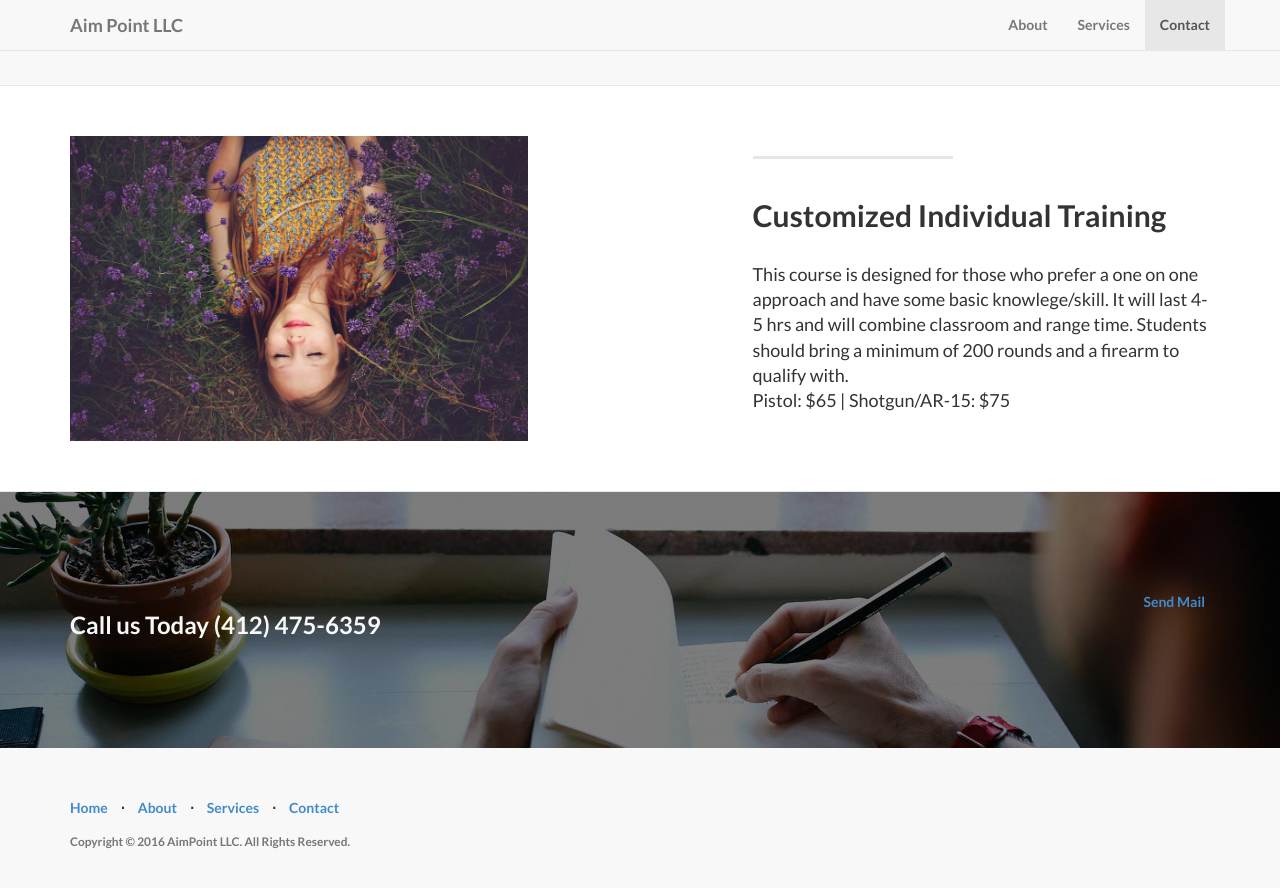
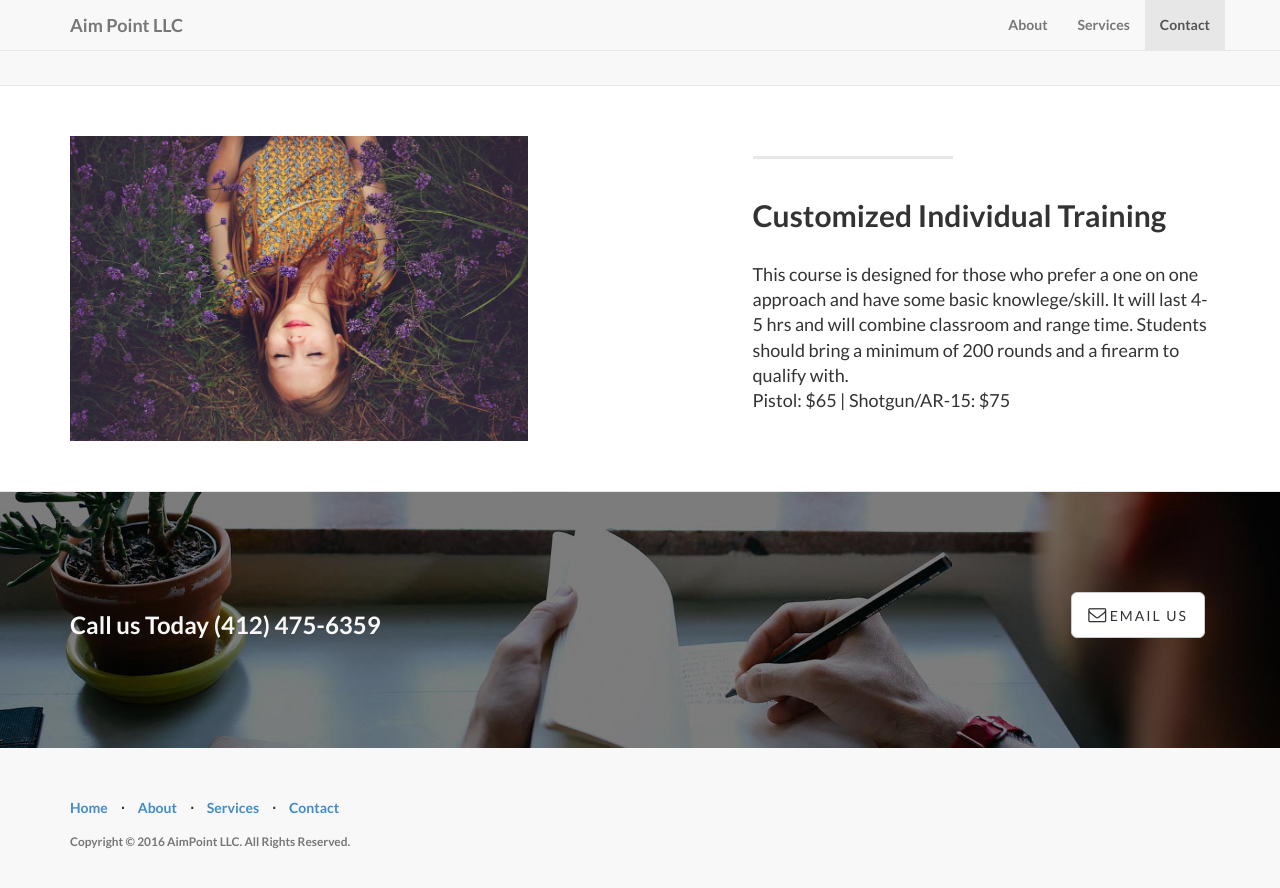
Before and after one commit to aimpoint/aimpoint.github.io, a Jekyll site: the page built from index.html, in a window 1280 px wide and 900 px high, scrolled down 3762 px. Shown: the top 888 px of the window. Built offline with Jekyll 4.4.1, drawn with Linux system fonts in a browser that asks for light colours.

Commit message:
fixed broken page

```diff
--- a/_includes/contact.html
+++ b/_includes/contact.html
@@ -10,7 +10,7 @@
 					<ul class="list-inline banner-social-buttons">
 						{% for social in site.social %}
 						<li>
-						<a href="mailto:someone@example.com?Subject=Hello%20again" target="_top">Send Mail</a>
+							<a href="{{ social.url }}" class="btn btn-default btn-lg"><i class="fa fa-envelope-o"></i> <span class="network-name">{{ social.title }}</span></a>
 						</li>
 						{% endfor %}
 					</ul>
```
Also changed, not shown: 1 other file.
